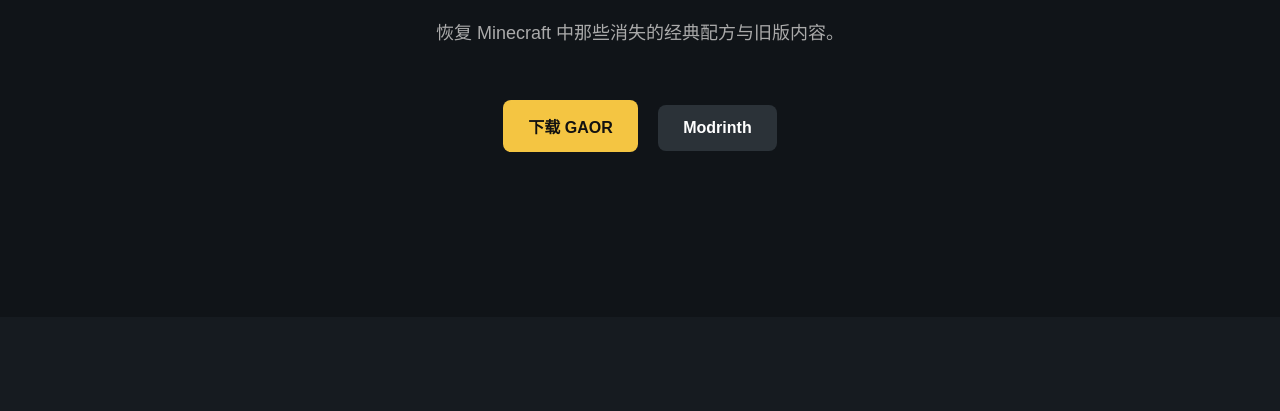
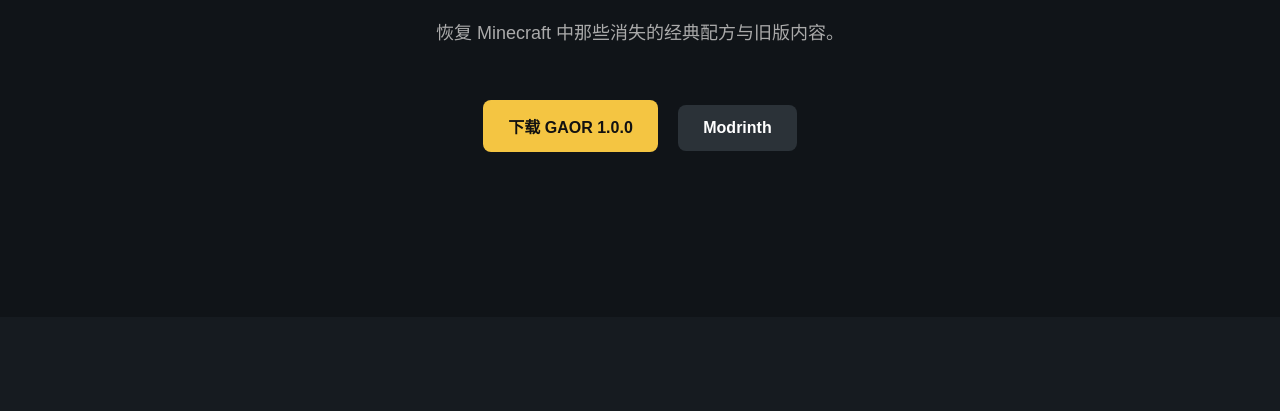
Before and after one commit to mghohoo/GAOR-WEB, a plain HTML site: page index.html in a window 1280 px wide. Shown: the part 353-764 px from the top of the page. Drawn offline with Linux system fonts and the light colour scheme.

Commit message:
Update download link for GAOR to version 1.0.0

```diff
--- a/index.html
+++ b/index.html
@@ -131,9 +131,11 @@
   </p>
 
   <div class="buttons" id="download">
-    <a class="button" href="#">
-      下载 GAOR
-    </a>
+<a class="button"
+   href="goldenappleoldrecipe-1.0.0-fabric-26.1.2.jar"
+   download>
+  下载 GAOR 1.0.0
+</a>
 
     <a class="button secondary" href="#">
       Modrinth
```
